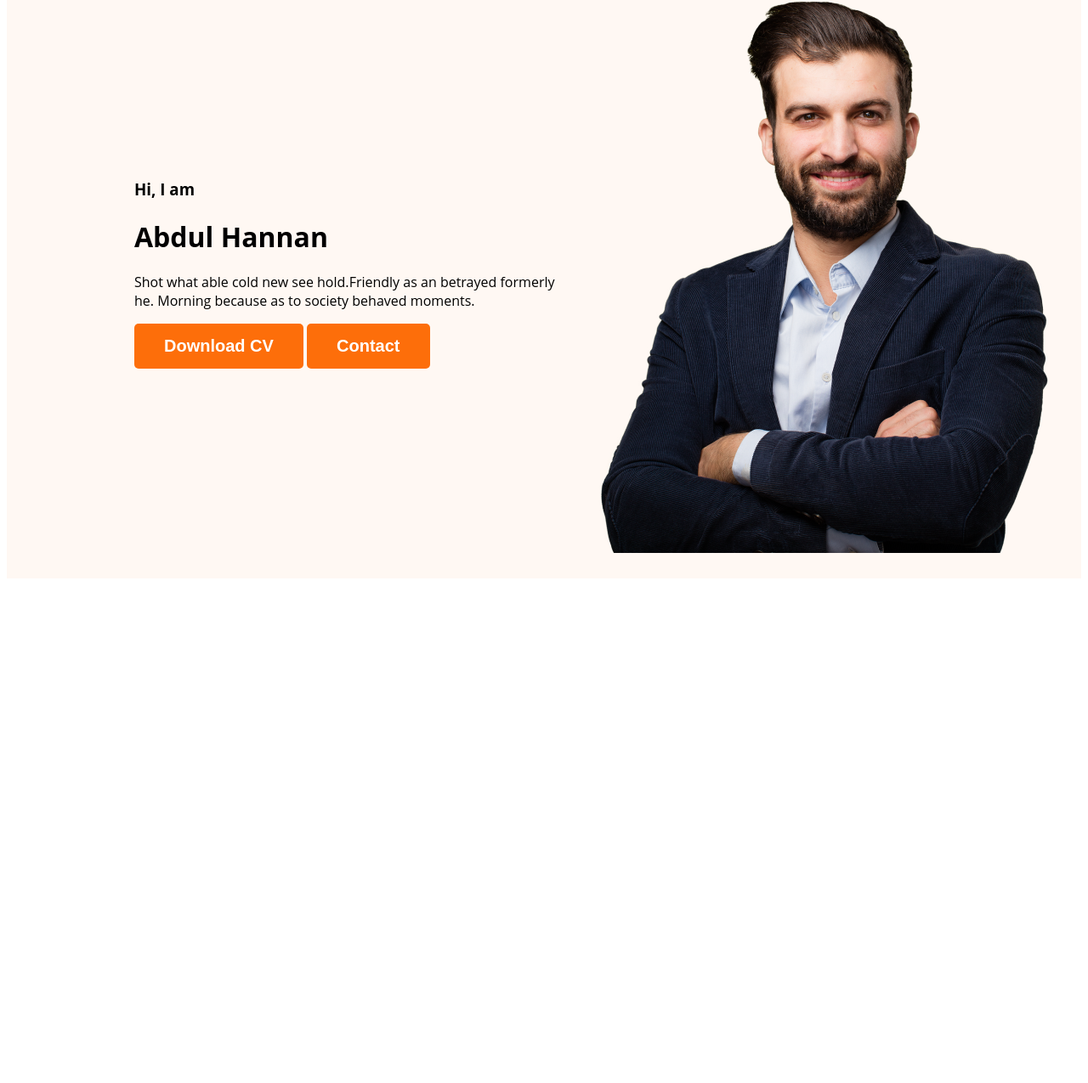
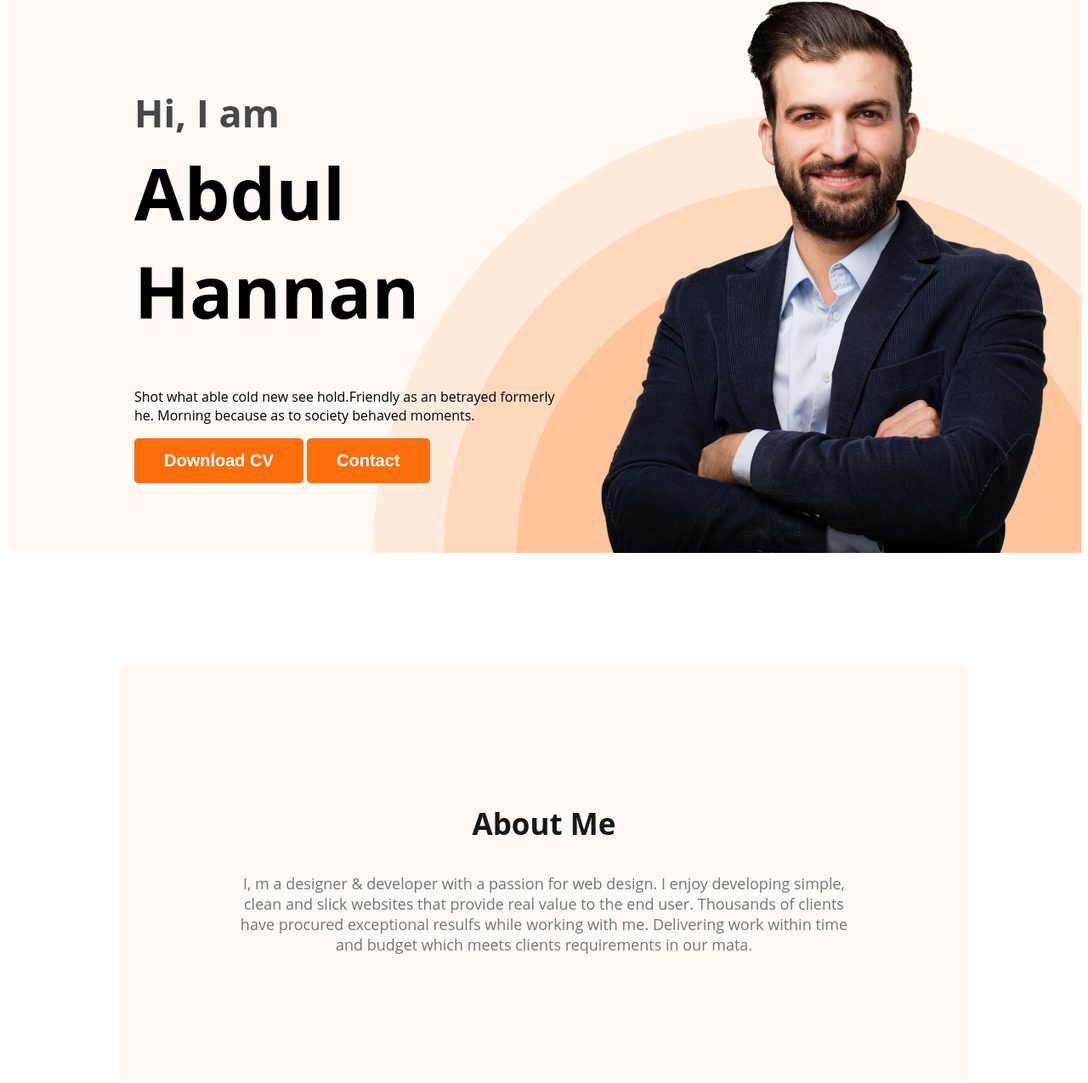
Before and after one commit to abdulhannandewan/webdeveloper-porttfolio, a plain HTML site: page index.html in a window 1280 px wide. Shown: the part 214-1489 px from the top of the page at 85% size. Before the commit the page ends 903 px from the top, so only its background shows below. Drawn offline with Linux system fonts and the light colour scheme.

Commit message:
about section created

```diff
--- a/index.html
+++ b/index.html
@@ -21,7 +21,7 @@
       <div class="banner-content">
         <h3 class="banner-greeting">Hi, I am</h3>
         <h1 class="banner-title"> Abdul Hannan</h1>
-        <p>Shot what able cold new see hold.Friendly as an betrayed formerly he. Morning because as to society behaved moments.</p>
+        <p class="banner-description">Shot what able cold new see hold.Friendly as an betrayed formerly he. Morning because as to society behaved moments.</p>
         <button class="btn-primary">Download CV</button>
         <button class="btn-primary">Contact </button>
       </div>
@@ -30,7 +30,12 @@
 
   </header>
   <main>
-
+<section class="about">
+  <h3 class="section-title">About Me</h3>
+  <p class="section-description">
+    I, m a designer & developer with a passion for web design. I enjoy developing simple, clean and slick websites that provide real value to the end user. Thousands of clients have procured exceptional resulfs while working with me. Delivering work within time and budget which meets clients requirements in our mata.
+  </p>
+</section>
   </main>
   <footer>
 
--- a/style/style.css
+++ b/style/style.css
@@ -40,16 +40,56 @@ margin-right: 50px;
   }
   nav a{
     text-decoration: none;
-    color:#474747 ;
+    color: #474747; ;
   }
   .header{
     background:#FFF8F3 ;
+    background-image: url('../images/header_bg.png');
+    background-repeat: no-repeat;
+    background-position: bottom right;
   }
   .banner{
-    padding:30px 30px 30px 150px;
+    padding:30px 30px 0px 150px;
     display: flex;
     align-items: center;
+    justify-content: space-between;
+  }
+  .banner-content{
+    max-width: 500px;
   }
   .profile-picture .banner{
     width: 500px;
   }
+  .banner-greeting{
+font-size: 45px;
+color: #474747;
+margin-bottom: 0px;
+  }
+  .banner-title{
+    font-size: 85px;
+    /* font-style: normal; */
+    font-weight: 700;
+    margin-top: 5px;
+    margin-bottom: 2opx;
+  }
+
+  /* main section styles */
+
+  /* about section styles */
+.about{
+  padding: 130px;
+  background:#FFF8F3;
+  border-radius: 10px;
+  margin: 130px ;
+}
+.section-title{
+  color: #181818;
+  text-align: center;
+  font-size: 35px;
+  font-weight: 700;
+}
+.section-description{
+  color: #757575;
+  text-align: center;
+  font-size: 18px;
+}
```
